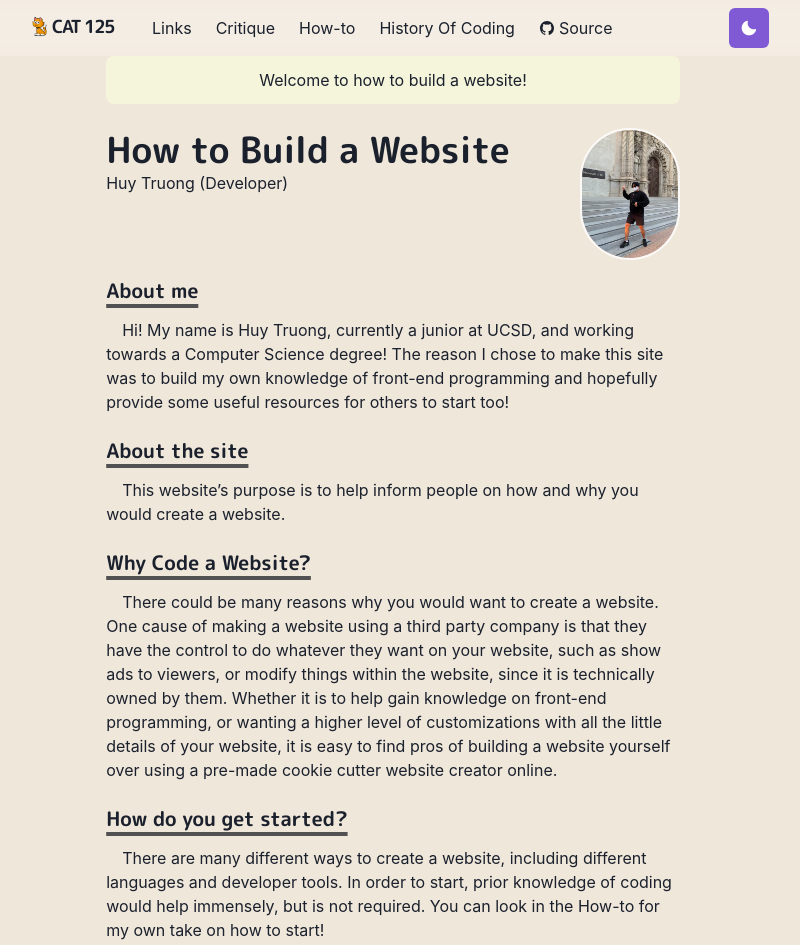
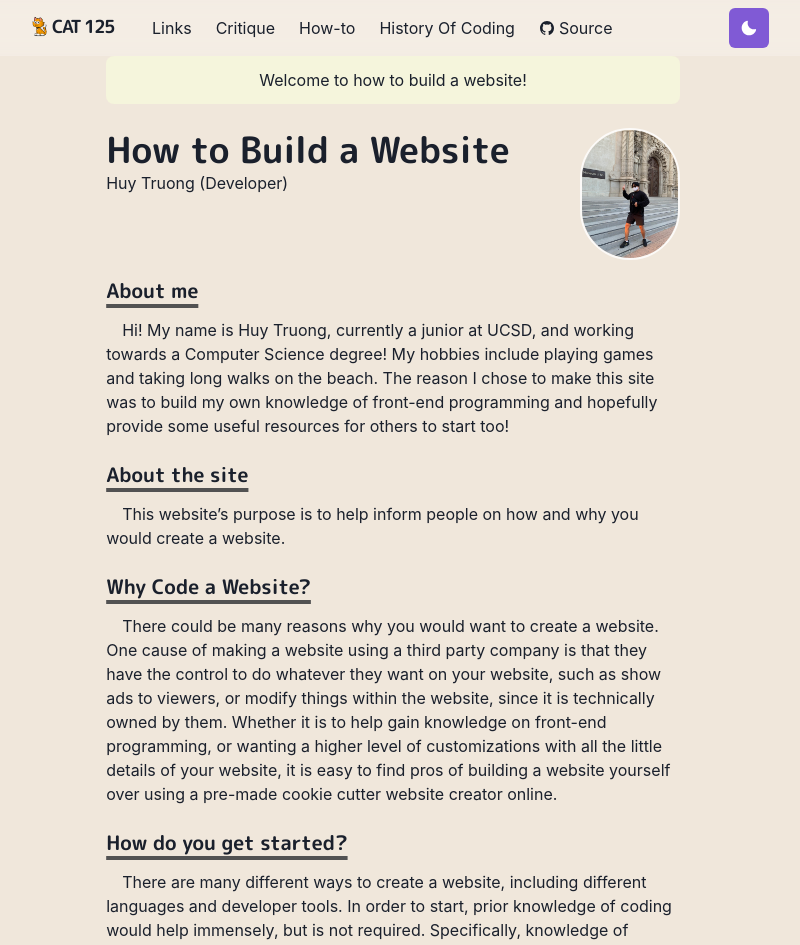
Before and after one commit to huyiscool/websitetest, a Next.js app: page / in a window 1280 px wide. Shown: the top 945 px of the page, without its empty margins (247-1047 px from the left). Built offline with nearby package versions, Linux system fonts and the light colour scheme.

Commit message:
added end paragraph to history

```diff
--- a/pages/howto.js
+++ b/pages/howto.js
@@ -38,7 +38,8 @@ const howTo = () => (
         </Paragraph>
 
 	<SimpleGrid columns={[1, 1, 2]} gap={6}>
-	 <GridItem title="Example Configuration" thumbnail={example} href="/howto"/>
+	 <GridItem title="Example Configuration" thumbnail={example} href="https://docs.npmjs.com/cli/v8/configuring-npm/package-json
+"/>
 	</SimpleGrid>
         </Section>
 
--- a/pages/index.js
+++ b/pages/index.js
@@ -48,7 +48,7 @@ const Page = () => {
           About me
          </Heading>
          <Paragraph>
-          Hi! My name is Huy Truong, currently a junior at UCSD, and working towards a Computer Science degree! The reason I chose to make this site was to build my own knowledge of front-end programming and hopefully provide some useful resources for others to start too!
+          Hi! My name is Huy Truong, currently a junior at UCSD, and working towards a Computer Science degree! My hobbies include playing games and taking long walks on the beach. The reason I chose to make this site was to build my own knowledge of front-end programming and hopefully provide some useful resources for others to start too!
 
         </Paragraph>
 	</Section>
@@ -74,7 +74,7 @@ const Page = () => {
           How do you get started?
          </Heading>
          <Paragraph>
-          There are many different ways to create a website, including different languages and developer tools. In order to start, prior knowledge of coding would help immensely, but is not required. You can look in the How-to for my own take on how to start!
+          There are many different ways to create a website, including different languages and developer tools. In order to start, prior knowledge of coding would help immensely, but is not required. Specifically, knowledge of JavaScript or general Linux knowledge makes it very easy to understand all the components of website building. You can look in the How-to for my own take on how to start!
 
         </Paragraph>
 	</Section>
```
Also changed, not shown: pages/history.js (+7 -0 lines).
